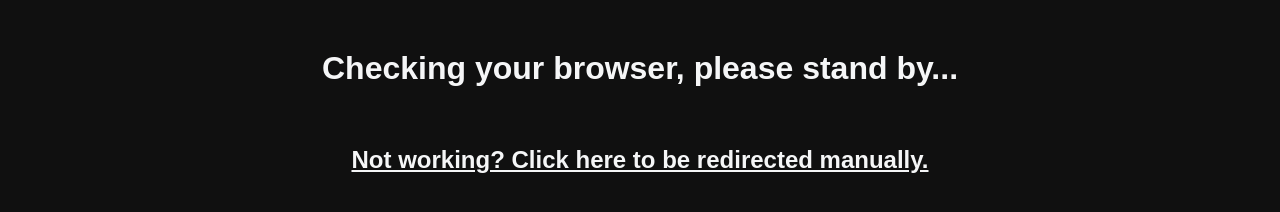
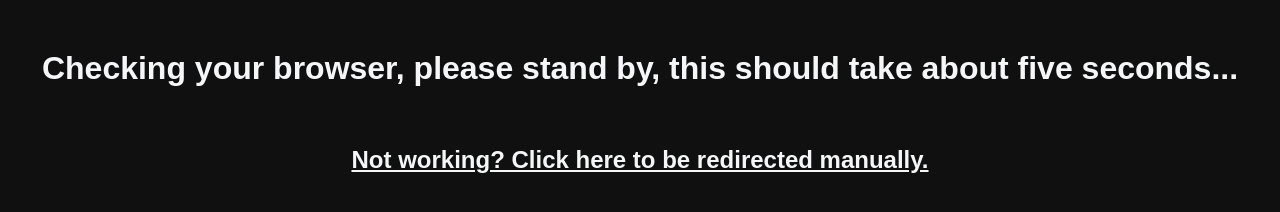
Before and after one commit to nvshsthree/nvshsthree.github.io, a plain HTML site: page index.html in a window 1280 px wide. Drawn offline with Linux system fonts and the light colour scheme.

Commit message:
Update index.html

```diff
--- a/index.html
+++ b/index.html
@@ -1,7 +1,7 @@
 <!DOCTYPE html>
 <html>
     <head>
-        <title>Testing, hello world!</title>
+        <title>Testing you browser...</title>
         <style>
             body {
                 font-family: 'Ubuntu', sans-serif;
@@ -25,7 +25,7 @@
     <body onload="load()">
         <script src="index.js"></script>
         <center>
-            <h1>Checking your browser, please stand by...</h1>
+            <h1>Checking your browser, please stand by, this should take about five seconds...</h1>
             <br>
             <a href="/portal/"><h2>Not working? Click here to be redirected manually.</h2></a>
         </center>
```
